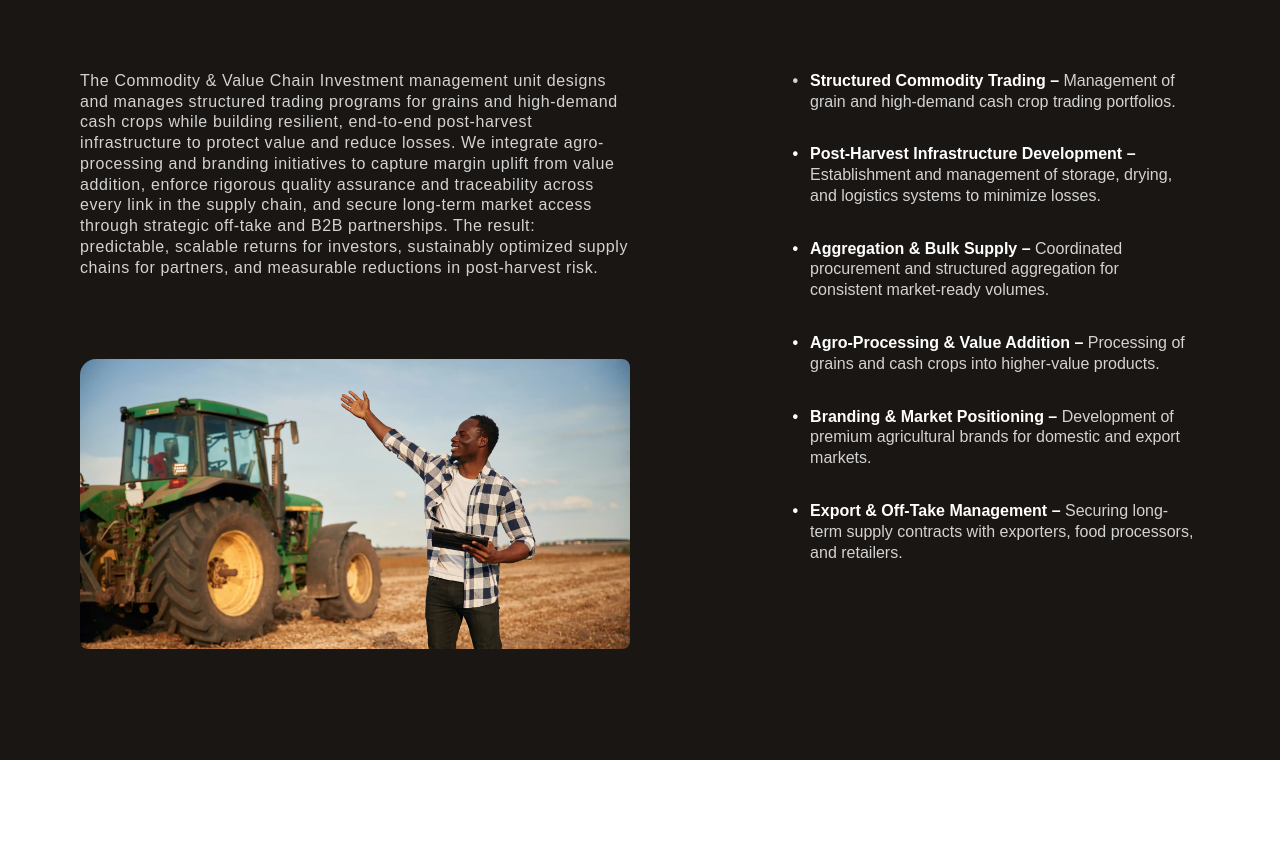
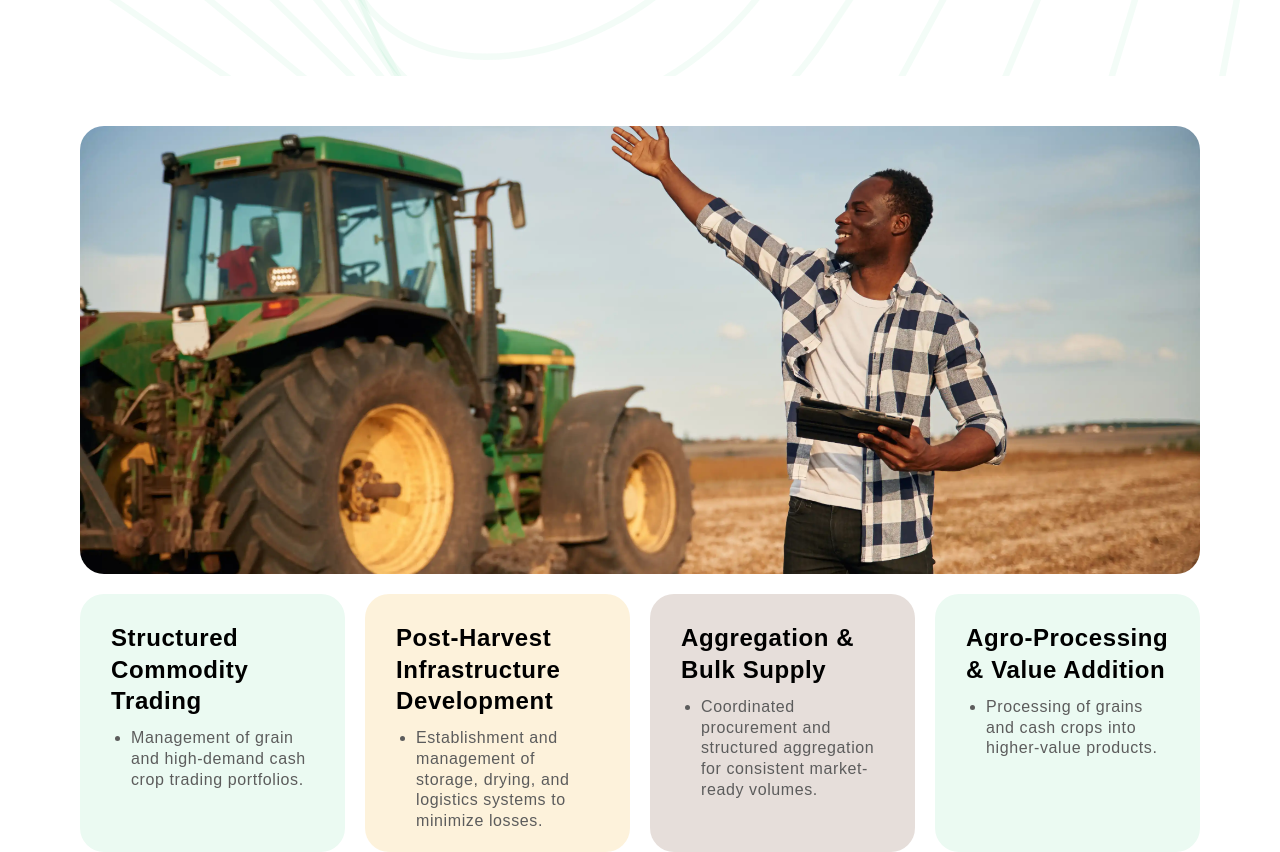
Before and after one commit to Sir-muhell/farmplify, a React (Vite) app: page /commodity-and-value-chain-investment in a window 1280 px wide. Shown: the part 581-1433 px from the top of the page. Built offline with nearby package versions, Linux system fonts and the light colour scheme; a web font is replaced by a local one.

Commit message:
feat: redesign comodity page

```diff
--- a/src/components/Hero.tsx
+++ b/src/components/Hero.tsx
@@ -47,7 +47,7 @@ const Hero = ({
       style={{
         backgroundImage: `url(${Image})`,
         backgroundRepeat: "no-repeat",
-        backgroundSize: isMobile ? "100%" : "150%",
+        backgroundSize: isMobile ? "300%" : "150%",
         backgroundPosition: "center",
       }}
     >
--- a/src/pages/Commodity.tsx
+++ b/src/pages/Commodity.tsx
@@ -3,6 +3,45 @@ import Hero from "../components/Hero";
 import Grow from "../components/Grow";
 
 import Image from "../assets/services/value.webp";
+
+const services = [
+  {
+    title: "Structured Commodity Trading",
+    description:
+      "Management of grain and high-demand cash crop trading portfolios.",
+    color: "#EBFAF2",
+  },
+  {
+    title: "Post-Harvest Infrastructure Development",
+    description:
+      "Establishment and management of storage, drying, and logistics systems to minimize losses.",
+    color: "#F2BF4A33",
+  },
+  {
+    title: "Aggregation & Bulk Supply",
+    description:
+      "Coordinated procurement and structured aggregation for consistent market-ready volumes.",
+    color: "#59260B26",
+  },
+  {
+    title: "Agro-Processing & Value Addition",
+    description:
+      "Processing of grains and cash crops into higher-value products.",
+    color: "#EBFAF2",
+  },
+  {
+    title: "Branding & Market Positioning",
+    description:
+      "Development of premium agricultural brands for domestic and export markets.",
+    color: "#E6DFDB",
+  },
+  {
+    title: "Export & Off-Take Management",
+    description:
+      "Securing long-term supply contracts with exporters, food processors, and retailers.",
+    color: "#F2BF4A33",
+  },
+];
 
 const Commodity = () => {
   return (
@@ -12,100 +51,34 @@ const Commodity = () => {
         text="Commodity & Value Chain Investment"
         head="Commodity <br/> & Value Chain"
         headNum={558}
+        subHead="The Commodity & Value Chain Investment management unit designs and manages structured trading programs for grains and high-demand cash crops while building resilient, end-to-end post-harvest infrastructure to protect value and reduce losses. We integrate agro-processing and branding initiatives to capture margin uplift from value addition, enforce rigorous quality assurance and traceability across every link in the supply chain, and secure long-term market access through strategic off-take and B2B partnerships. The result: predictable, scalable returns for investors, sustainably optimized supply chains for partners, and measurable reductions in post-harvest risk."
+        number={876}
       />
-      <section>
-        <div className=" flex flex-col lg:px-20 px-5 relative bg-[#1A1613]">
-          <div className="lg:mt-[143px] mt-14 lg:mb-[111px] mb-20 text-white text-left lg:grid grid-cols-8 gap-5">
-            <div className="col-span-4">
-              <p className="text-[#D3D3D3] font-medium text-[16px] leading-[130%] tracking-[0.6px]">
-                The Commodity & Value Chain Investment management unit designs
-                and manages structured trading programs for grains and
-                high-demand cash crops while building resilient, end-to-end
-                post-harvest infrastructure to protect value and reduce losses.
-                We integrate agro-processing and branding initiatives to capture
-                margin uplift from value addition, enforce rigorous quality
-                assurance and traceability across every link in the supply
-                chain, and secure long-term market access through strategic
-                off-take and B2B partnerships. The result: predictable, scalable
-                returns for investors, sustainably optimized supply chains for
-                partners, and measurable reductions in post-harvest risk.
+      <section className="lg:px-20 px-5 lg:py-[50px] pb-[107px]  relative">
+        <img
+          src={Image}
+          alt=""
+          className="lg:h-[448px] h-[124px] w-full object-cover object-center lg:rounded-[24px] rounded-[8px]"
+        />
+        <div className="grid lg:grid-cols-4 grid-cols-1 gap-4 lg:gap-5 pt-5">
+          {services.map((service, index) => (
+            <div
+              key={index}
+              className="rounded-[24px] pt-[28px] pb-5 px-[31px]  min-h-[237px]"
+              style={{ backgroundColor: service.color }}
+            >
+              <p className="font-semibold text-[24px] leading-[130%] tracking-[0.6px] text-center lg:text-left">
+                {service.title}
               </p>
-              <img
-                src={Image}
-                alt=""
-                className="mt-10 lg:mt-20 h-[290px] w-full object-cover object-center rounded-tl-[16px] rounded-[8px] hidden lg:block"
-              />
-            </div>
-            <div className="col-span-1"></div>
-            <div className="max-w-[401px] col-span-3 lg:mt-0 mt-14">
-              <ul className="space-y-8 text-[16px] text-[#D3D3D3] font-medium leading-[130%] lg:mt-0 mt-4">
-                <li className="flex items-start">
-                  <span className="mr-3 font-semibold">•</span>
-                  <p>
-                    <span className="font-semibold text-white">
-                      Structured Commodity Trading –
-                    </span>{" "}
-                    Management of grain and high-demand cash crop trading
-                    portfolios.
-                  </p>
-                </li>
-                <li className="flex items-start">
-                  <span className="mr-3 font-semibold text-white">•</span>
-                  <p>
-                    <span className="font-semibold text-white">
-                      Post-Harvest Infrastructure Development –
-                    </span>{" "}
-                    Establishment and management of storage, drying, and
-                    logistics systems to minimize losses.
-                  </p>
-                </li>
-                <li className="flex items-start">
-                  <span className="mr-3 font-semibold text-white">•</span>
-                  <p>
-                    <span className="font-semibold text-white">
-                      Aggregation & Bulk Supply –
-                    </span>{" "}
-                    Coordinated procurement and structured aggregation for
-                    consistent market-ready volumes.
-                  </p>
-                </li>
-                <li className="flex items-start">
-                  <span className="mr-3 font-semibold text-white">•</span>
-                  <p>
-                    <span className="font-semibold text-white">
-                      Agro-Processing & Value Addition –
-                    </span>{" "}
-                    Processing of grains and cash crops into higher-value
-                    products.
-                  </p>
-                </li>
-                <li className="flex items-start">
-                  <span className="mr-3 font-semibold text-white">•</span>
-                  <p>
-                    <span className="font-semibold text-white">
-                      Branding & Market Positioning –
-                    </span>{" "}
-                    Development of premium agricultural brands for domestic and
-                    export markets.
-                  </p>
-                </li>
-                <li className="flex items-start">
-                  <span className="mr-3 font-semibold text-white">•</span>
-                  <p>
-                    <span className="font-semibold text-white">
-                      Export & Off-Take Management –
-                    </span>{" "}
-                    Securing long-term supply contracts with exporters, food
-                    processors, and retailers.
-                  </p>
+              <ul className="list-disc ml-5">
+                <li className="text-[16px] font-medium mt-3 text-[#5C5C5C] leading-[130%] tracking-[0.6px]">
+                  {service.description}
                 </li>
               </ul>
             </div>
-          </div>
+          ))}
         </div>
       </section>
-      <img src={Image} alt="asset" className="lg:hidden flex" />
-      <Grow />
     </main>
   );
 };
```
Also changed, not shown: src/pages/AssetManagement.tsx (+17 -90 lines).
